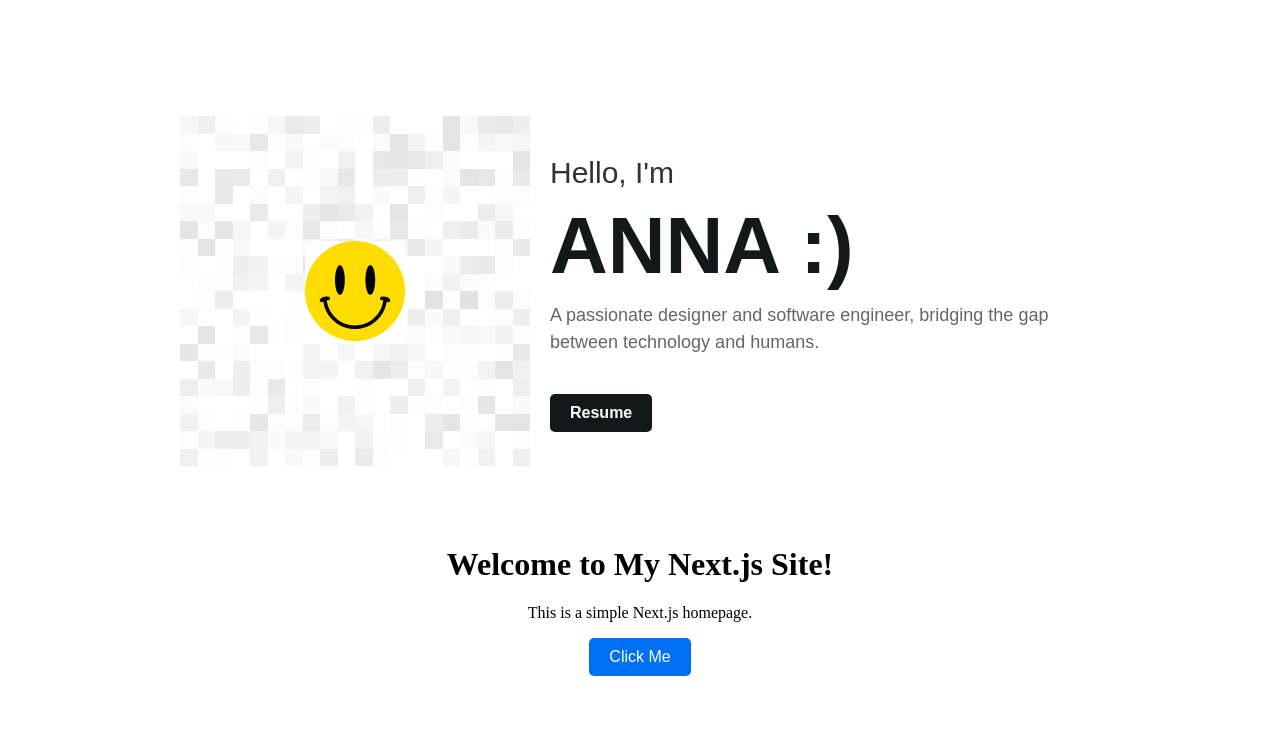
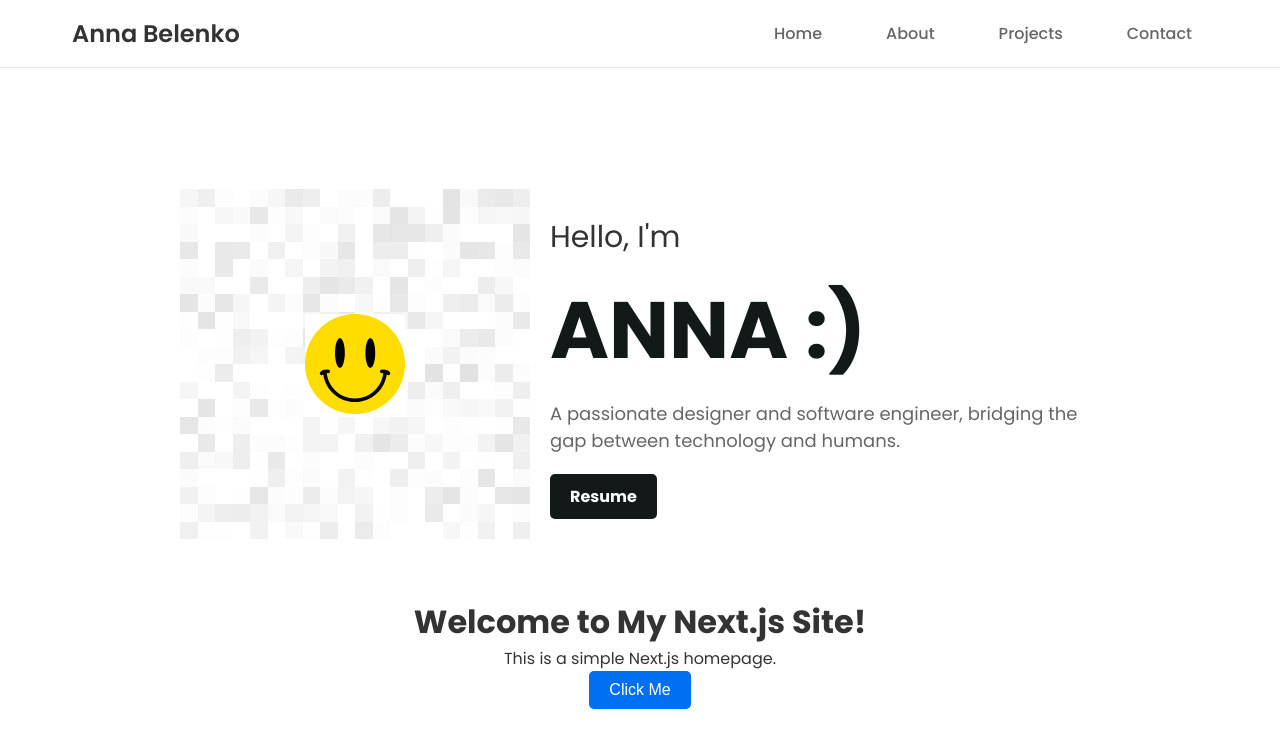
Before and after one commit to annabelenko/personal-website-next, a Next.js app: page / in a window 1280 px wide. Shown: the top 748 px of the page. Built offline with nearby package versions, Linux system fonts and the light colour scheme.

Commit message:
poppins font

```diff
--- /dev/null
+++ b/components/Navbar.js
@@ -0,0 +1,50 @@
+import Link from 'next/link';
+import styles from './Navbar.module.css';
+
+const Navbar = () => {
+  return (
+    <nav className={styles.navbar}>
+      <div className={styles.container}>
+        {/* Logo/Brand */}
+        <div className={styles.brand}>
+          <Link href="/" className={styles.brandLink}>
+            Anna Belenko
+          </Link>
+        </div>
+
+        {/* Navigation Links */}
+        <ul className={styles.navLinks}>
+          <li>
+            <Link href="/" className={styles.navLink}>
+              Home
+            </Link>
+          </li>
+          <li>
+            <Link href="/about" className={styles.navLink}>
+              About
+            </Link>
+          </li>
+          <li>
+            <Link href="/projects" className={styles.navLink}>
+              Projects
+            </Link>
+          </li>
+          <li>
+            <Link href="/contact" className={styles.navLink}>
+              Contact
+            </Link>
+          </li>
+        </ul>
+
+        {/* Mobile Menu Button (for future mobile responsiveness) */}
+        <button className={styles.mobileMenuButton}>
+          <span></span>
+          <span></span>
+          <span></span>
+        </button>
+      </div>
+    </nav>
+  );
+};
+
+export default Navbar;
--- /dev/null
+++ b/components/Navbar.module.css
@@ -0,0 +1,146 @@
+/* Navbar Styles */
+.navbar {
+  position: fixed;
+  top: 0;
+  left: 0;
+  right: 0;
+  background: rgba(255, 255, 255, 0.95);
+  backdrop-filter: blur(10px);
+  border-bottom: 1px solid rgba(0, 0, 0, 0.1);
+  z-index: 1000;
+  padding: 1rem 0;
+  transition: all 0.3s ease;
+  font-family: 'Poppins', sans-serif;
+}
+
+.container {
+  max-width: 1200px;
+  margin: 0 auto;
+  padding: 0 2rem;
+  display: flex;
+  justify-content: space-between;
+  align-items: center;
+}
+
+/* Brand/Logo */
+.brand {
+  font-size: 1.5rem;
+  font-weight: bold;
+}
+
+.brandLink {
+  text-decoration: none;
+  color: #333;
+  font-family: 'Poppins', sans-serif;
+  font-weight: 600;
+  transition: color 0.3s ease;
+}
+
+.brandLink:hover {
+  color: #0070f3;
+}
+
+/* Navigation Links */
+.navLinks {
+  display: flex;
+  list-style: none;
+  margin: 0;
+  padding: 0;
+  gap: 2rem;
+}
+
+.navLink {
+  text-decoration: none;
+  color: #666;
+  font-family: 'Poppins', sans-serif;
+  font-weight: 500;
+  padding: 0.5rem 1rem;
+  border-radius: 6px;
+  transition: all 0.3s ease;
+  position: relative;
+}
+
+.navLink:hover {
+  color: #0070f3;
+  background-color: rgba(0, 112, 243, 0.1);
+}
+
+/* Active link indicator (for future use) */
+.navLink.active {
+  color: #0070f3;
+  background-color: rgba(0, 112, 243, 0.15);
+}
+
+/* Mobile Menu Button */
+.mobileMenuButton {
+  display: none;
+  flex-direction: column;
+  background: none;
+  border: none;
+  cursor: pointer;
+  padding: 0.5rem;
+  gap: 4px;
+}
+
+.mobileMenuButton span {
+  width: 25px;
+  height: 3px;
+  background-color: #333;
+  border-radius: 2px;
+  transition: all 0.3s ease;
+}
+
+.mobileMenuButton:hover span {
+  background-color: #0070f3;
+}
+
+/* Mobile Responsive */
+@media (max-width: 768px) {
+  .container {
+    padding: 0 1rem;
+  }
+
+  .navLinks {
+    display: none; /* Hidden by default on mobile - can be toggled with JS */
+    position: absolute;
+    top: 100%;
+    left: 0;
+    right: 0;
+    background: rgba(255, 255, 255, 0.98);
+    backdrop-filter: blur(10px);
+    flex-direction: column;
+    gap: 0;
+    padding: 1rem;
+    border-bottom: 1px solid rgba(0, 0, 0, 0.1);
+    box-shadow: 0 4px 6px rgba(0, 0, 0, 0.1);
+  }
+
+  .navLinks.open {
+    display: flex;
+  }
+
+  .navLink {
+    padding: 1rem;
+    text-align: center;
+    border-radius: 8px;
+  }
+
+  .mobileMenuButton {
+    display: flex;
+  }
+
+  .brand {
+    font-size: 1.3rem;
+  }
+}
+
+/* Small mobile adjustments */
+@media (max-width: 480px) {
+  .container {
+    padding: 0 0.5rem;
+  }
+
+  .brand {
+    font-size: 1.2rem;
+  }
+}
--- /dev/null
+++ b/pages/_app.js
@@ -0,0 +1,5 @@
+import '@/styles/globals.css'
+
+export default function App({ Component, pageProps }) {
+  return <Component {...pageProps} />
+}
--- /dev/null
+++ b/pages/_document.js
@@ -0,0 +1,21 @@
+import { Html, Head, Main, NextScript } from 'next/document'
+
+export default function Document() {
+  return (
+    <Html lang="en">
+      <Head>
+        {/* Google Fonts - Poppins */}
+        <link rel="preconnect" href="https://fonts.googleapis.com" />
+        <link rel="preconnect" href="https://fonts.gstatic.com" crossOrigin="" />
+        <link
+          href="https://fonts.googleapis.com/css2?family=Poppins:wght@300;400;500;600;700&display=swap"
+          rel="stylesheet"
+        />
+      </Head>
+      <body>
+        <Main />
+        <NextScript />
+      </body>
+    </Html>
+  )
+}
--- a/pages/index.js
+++ b/pages/index.js
@@ -1,7 +1,11 @@
 import { Emoji } from "@/components/Emoji";
+import Navbar from "@/components/Navbar";
 
 export default function Home() {
     return (
+      <>
+        <Navbar />
+        <div style={{ paddingTop: "80px" }}> {/* Add padding to account for fixed navbar */}
           <div style={{ textAlign: "center", padding: "50px" }}>
             <Emoji />
             <h1>Welcome to My Next.js Site!</h1>
@@ -21,5 +25,7 @@ export default function Home() {
               Click Me
             </button>
           </div>
+        </div>
+      </>
     );
   }
--- /dev/null
+++ b/styles/globals.css
@@ -0,0 +1,28 @@
+/* Global styles */
+* {
+  box-sizing: border-box;
+  padding: 0;
+  margin: 0;
+}
+
+html,
+body {
+  max-width: 100vw;
+  overflow-x: hidden;
+  font-family: 'Poppins', sans-serif;
+  background-color: #ffffff;
+  color: #333333;
+}
+
+a {
+  color: inherit;
+  text-decoration: none;
+}
+
+h1, h2, h3, h4, h5, h6 {
+  font-family: 'Poppins', sans-serif;
+}
+
+p, span, div {
+  font-family: 'Poppins', sans-serif;
+}
```
Lines whose indentation alone changed are shown as unchanged.
